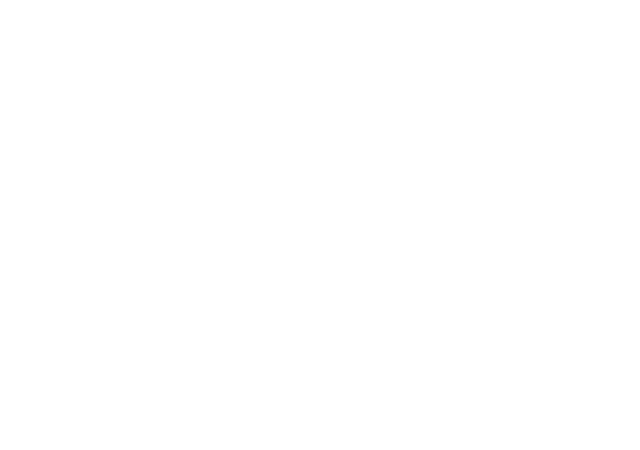
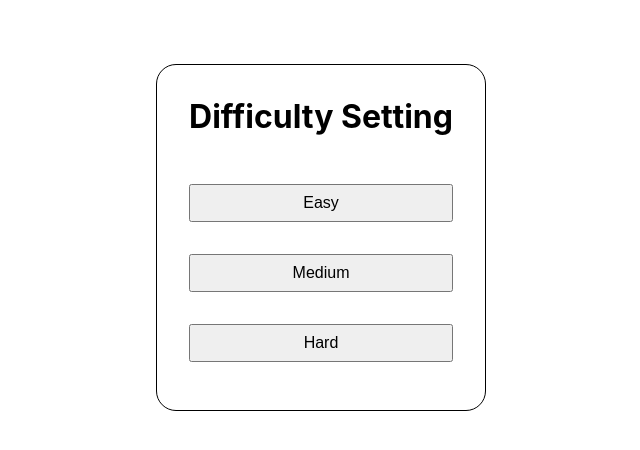
Before and after one commit to CS3219-AY2223S1/cs3219-project-ay2223s1-g60, a React (Create React App) app in the folder frontend/: page /match in a window 1280 px wide. Before the commit this address had no page. Shown: the top 450 px of the page, without its empty margins (319-959 px from the left). Built offline with nearby package versions, Linux system fonts and the light colour scheme.

Commit message:
Create Matching page

```diff
--- a/frontend/src/App.tsx
+++ b/frontend/src/App.tsx
@@ -1,16 +1,23 @@
-import {BrowserRouter as Router, Routes, Route, Navigate} from "react-router-dom";
+import {
+  BrowserRouter as Router,
+  Routes,
+  Route,
+  Navigate,
+} from 'react-router-dom';
 import SignupPage from './components/SignupPage';
-import {Box} from "@mui/material";
-import React from "react";
+import MatchingPage from './components/MatchingPage';
+import { Box } from '@mui/material';
+import React from 'react';
 
 function App() {
   return (
-        <div className="App">
-            <Box display={"flex"} flexDirection={"column"} padding={"4rem"}>
+    <div className='App'>
+      <Box display={'flex'} flexDirection={'column'} padding={'4rem'}>
         <Router>
           <Routes>
-                        <Route path="/" element={<Navigate replace to="/signup" />}></Route>
-                        <Route path="/signup" element={<SignupPage/>}/>
+            <Route path='/' element={<Navigate replace to='/signup' />}></Route>
+            <Route path='/signup' element={<SignupPage />} />
+            <Route path='/match' element={<MatchingPage />} />
           </Routes>
         </Router>
       </Box>
--- /dev/null
+++ b/frontend/src/components/MatchingPage.tsx
@@ -0,0 +1,17 @@
+import React from 'react';
+import '../matching-page.css';
+
+function MatchingPage() {
+  return (
+    <div className='matching-page'>
+      <div className='box'>
+        <h1>Difficulty Setting</h1>
+        <button>Easy</button>
+        <button>Medium</button>
+        <button>Hard</button>
+      </div>
+    </div>
+  );
+}
+
+export default MatchingPage;
--- a/frontend/src/index.css
+++ b/frontend/src/index.css
@@ -1,3 +1,9 @@
+* {
+  margin: 0;
+  padding: 0;
+  box-sizing: border-box;
+}
+
 body {
   margin: 0;
   font-family: -apple-system, BlinkMacSystemFont, 'Segoe UI', 'Roboto', 'Oxygen',
@@ -11,3 +17,10 @@
   font-family: source-code-pro, Menlo, Monaco, Consolas, 'Courier New',
     monospace;
 }
+
+button {
+  font-size: 1rem ;
+  padding: 0.5rem 1rem;
+  margin: 1rem;
+  cursor: pointer;
+}
--- /dev/null
+++ b/frontend/src/matching-page.css
@@ -0,0 +1,25 @@
+.matching-page {
+    display: flex;
+    flex-direction: column;
+    width: 100%;
+}
+
+.matching-page .box {
+    max-width: 40rem;
+    display: flex;
+    flex-direction: column;
+    align-items: center;
+    margin: auto;
+
+    padding: 2rem;
+    border: 1px solid black;
+    border-radius: 20px;
+}
+
+.matching-page .box h1 {
+    margin-bottom: 2rem;
+}
+
+.matching-page .box button {
+    width: 100%;
+}
```
Lines whose indentation alone changed are shown as unchanged.
